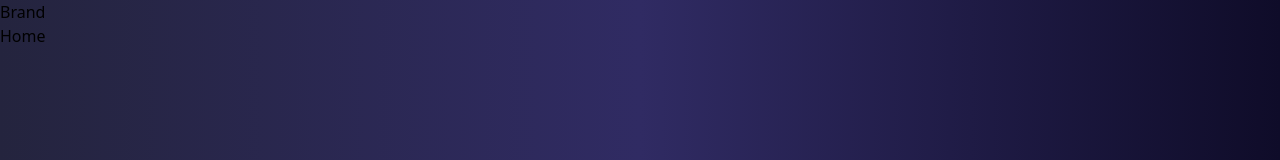
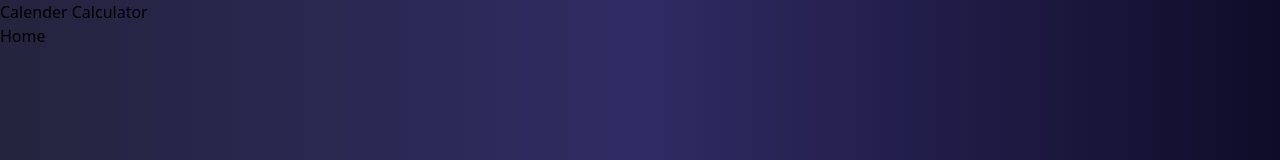
Before and after one commit to eslan21/CalenderCalculator, a React (Vite) app: page / in a window 1280 px wide. Shown: the top 160 px of the page. Built offline with nearby package versions, Linux system fonts and the light colour scheme.

Commit message:
actializacion de titulo

```diff
--- a/src/componentes/NavBar/index.jsx
+++ b/src/componentes/NavBar/index.jsx
@@ -12,7 +12,7 @@ const NavBar = ()=>{
     return (
         <>
         <nav className="flex justify-between items-center bg-gray-800 p-4 shadow-lg">
-        <div className="text-white text-xl font-bold">Brand</div>
+        <div className="text-white text-xl font-bold">Calender Calculator</div>
         <ul className="hidden md:flex space-x-8">
             <li><Link to="/" className="text-white hover:text-yellow-400 transition duration-300">Home</Link></li>
 
```
